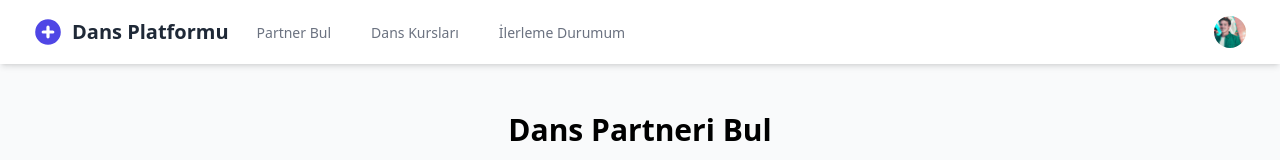
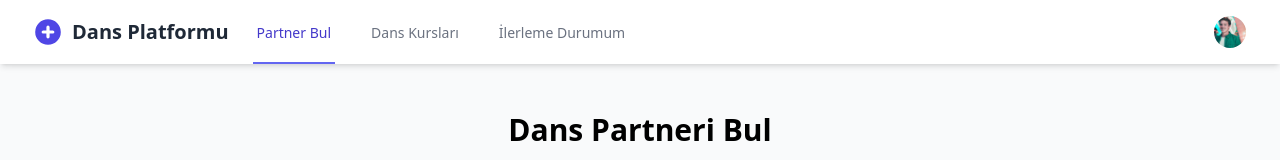
Before and after one commit to cnrsbtogll/dance_platform, a React (Vite) app: page / in a window 1280 px wide. Shown: the top 160 px of the page. Built offline with nearby package versions, Linux system fonts and the light colour scheme.

Commit message:
fix(navbar): Update active link indicator in navigation bar Remove underline from "Dans Platformu" logo text Set "Partner Bul" (Find Partner) page as default active page Fix active link highlighting to properly indicate current page Improve navigation UI consistency

```diff
--- a/src/components/layout/Navbar.tsx
+++ b/src/components/layout/Navbar.tsx
@@ -1,5 +1,5 @@
 import React, { useState } from 'react';
-import { Link, useNavigate } from 'react-router-dom';
+import { Link, useNavigate, useLocation } from 'react-router-dom';
 
 // User için tip tanımı
 interface User {
@@ -18,6 +18,7 @@ function Navbar({ isAuthenticated, user }: NavbarProps) {
   const [isMenuOpen, setIsMenuOpen] = useState<boolean>(false);
   const [isProfileMenuOpen, setIsProfileMenuOpen] = useState<boolean>(false);
   const navigate = useNavigate();
+  const location = useLocation();
 
   const handleLogout = (): void => {
     // Gerçek uygulamada burada bir Firebase logout işlemi olurdu
@@ -31,6 +32,19 @@ function Navbar({ isAuthenticated, user }: NavbarProps) {
 
   const toggleProfileMenu = (): void => {
     setIsProfileMenuOpen(!isProfileMenuOpen);
+  };
+
+  // Aktif sayfayı belirlemek için yardımcı fonksiyon
+  const isActive = (path: string): boolean => {
+    // Ana sayfa (/) için partner bul sayfasını aktif göster
+    if (location.pathname === '/') {
+      return path === '/partners';
+    }
+    // Diğer sayfalar için normal kontrol
+    if (path === '/') {
+      return false; // Ana sayfa hiçbir zaman aktif gösterilmeyecek
+    }
+    return location.pathname.startsWith(path);
   };
 
   return (
@@ -54,19 +68,25 @@ function Navbar({ isAuthenticated, user }: NavbarProps) {
             <div className="hidden sm:ml-6 sm:flex sm:space-x-8">
               <Link
                 to="/partners"
-                className="border-transparent text-gray-500 hover:border-indigo-500 hover:text-indigo-700 inline-flex items-center px-1 pt-1 border-b-2 text-sm font-medium"
+                className={`${isActive('/partners')
+                  ? 'border-indigo-500 text-indigo-700'
+                  : 'border-transparent text-gray-500 hover:border-indigo-500 hover:text-indigo-700'} inline-flex items-center px-1 pt-1 border-b-2 text-sm font-medium`}
               >
                 Partner Bul
               </Link>
               <Link
                 to="/classes"
-                className="border-transparent text-gray-500 hover:border-indigo-500 hover:text-indigo-700 inline-flex items-center px-1 pt-1 border-b-2 text-sm font-medium"
+                className={`${isActive('/classes')
+                  ? 'border-indigo-500 text-indigo-700'
+                  : 'border-transparent text-gray-500 hover:border-indigo-500 hover:text-indigo-700'} inline-flex items-center px-1 pt-1 border-b-2 text-sm font-medium`}
               >
                 Dans Kursları
               </Link>
               <Link
                 to="/progress"
-                className="border-transparent text-gray-500 hover:border-indigo-500 hover:text-indigo-700 inline-flex items-center px-1 pt-1 border-b-2 text-sm font-medium"
+                className={`${isActive('/progress')
+                  ? 'border-indigo-500 text-indigo-700'
+                  : 'border-transparent text-gray-500 hover:border-indigo-500 hover:text-indigo-700'} inline-flex items-center px-1 pt-1 border-b-2 text-sm font-medium`}
               >
                 İlerleme Durumum
               </Link>
@@ -152,21 +172,27 @@ function Navbar({ isAuthenticated, user }: NavbarProps) {
           <div className="pt-2 pb-3 space-y-1">
             <Link
               to="/partners"
-              className="block pl-3 pr-4 py-2 border-l-4 border-transparent text-gray-600 hover:bg-gray-50 hover:border-indigo-500 hover:text-indigo-700 text-base font-medium"
+              className={`block pl-3 pr-4 py-2 border-l-4 ${isActive('/partners')
+                ? 'border-indigo-500 text-indigo-700 bg-indigo-50'
+                : 'border-transparent text-gray-600 hover:bg-gray-50 hover:border-indigo-500 hover:text-indigo-700'} text-base font-medium`}
               onClick={() => setIsMenuOpen(false)}
             >
               Partner Bul
             </Link>
             <Link
               to="/classes"
-              className="block pl-3 pr-4 py-2 border-l-4 border-transparent text-gray-600 hover:bg-gray-50 hover:border-indigo-500 hover:text-indigo-700 text-base font-medium"
+              className={`block pl-3 pr-4 py-2 border-l-4 ${isActive('/classes')
+                ? 'border-indigo-500 text-indigo-700 bg-indigo-50'
+                : 'border-transparent text-gray-600 hover:bg-gray-50 hover:border-indigo-500 hover:text-indigo-700'} text-base font-medium`}
               onClick={() => setIsMenuOpen(false)}
             >
               Dans Kursları
             </Link>
             <Link
               to="/progress"
-              className="block pl-3 pr-4 py-2 border-l-4 border-transparent text-gray-600 hover:bg-gray-50 hover:border-indigo-500 hover:text-indigo-700 text-base font-medium"
+              className={`block pl-3 pr-4 py-2 border-l-4 ${isActive('/progress')
+                ? 'border-indigo-500 text-indigo-700 bg-indigo-50'
+                : 'border-transparent text-gray-600 hover:bg-gray-50 hover:border-indigo-500 hover:text-indigo-700'} text-base font-medium`}
               onClick={() => setIsMenuOpen(false)}
             >
               İlerleme Durumum
```
